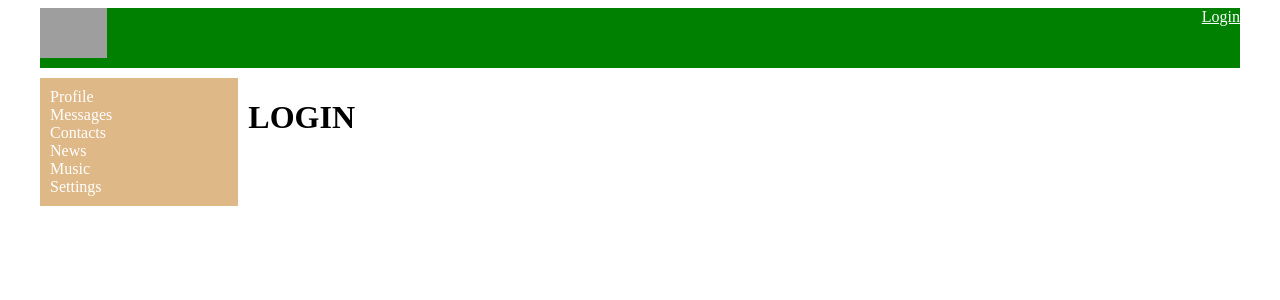
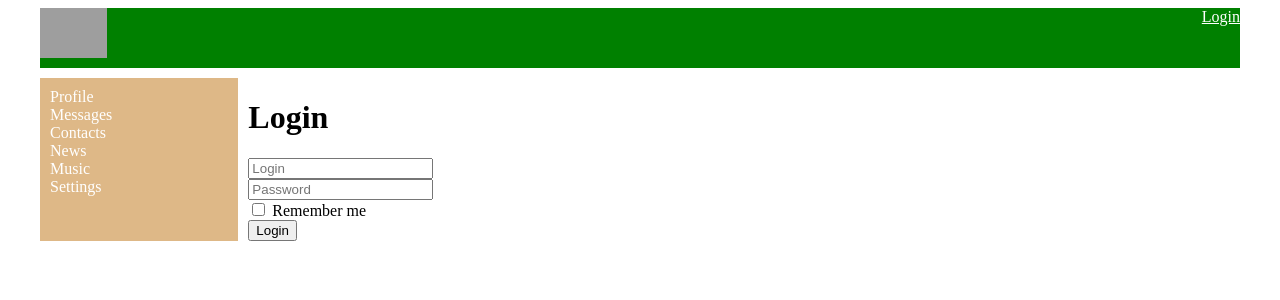
Before and after one commit to olehpi/react-project, a React (Vite) app: page /login in a window 1280 px wide. Shown: the top 300 px of the page. Built offline with nearby package versions, Linux system fonts and the light colour scheme; no server answers; grey boxes are pictures that could not be loaded.

Commit message:
L75 Login is added using Redux-final-form lbrary

```diff
--- a/package.json
+++ b/package.json
@@ -11,8 +11,10 @@
   },
   "dependencies": {
     "axios": "^1.13.2",
+    "final-form": "^5.0.0",
     "react": "^19.2.0",
     "react-dom": "^19.2.0",
+    "react-final-form": "^7.0.0",
     "react-redux": "^9.2.0",
     "react-router-dom": "^7.11.0",
     "redux": "^5.0.1",
--- a/src/components/login/login.jsx
+++ b/src/components/login/login.jsx
@@ -1,3 +1,43 @@
-const login = () => { return <h1>LOGIN</h1> }
+import { Form, Field } from "react-final-form";
 
-export default login;
+const LoginForm = ({ handleSubmit }) => {
+    return (
+        <form onSubmit={handleSubmit}>
+            <div>
+                <Field placeholder="Login" name="login" component="input" />
+            </div>
+            <div>
+                <Field name="password">
+                    {({ input }) => <input {...input} type="password" placeholder="Password" />}
+                </Field>
+            </div>
+            <div>
+                <Field type="checkbox" name="rememberMe" component="input" /> Remember me
+            </div>
+            <div>
+                <button type="submit">Login</button>
+            </div>
+        </form>
+    );
+};
+
+const LoginReactFinalForm = ({ onSubmit }) => {
+    return <Form onSubmit={onSubmit} render={({ handleSubmit }) => (<LoginForm handleSubmit={handleSubmit} />)} />
+};
+
+const Login = () => {
+    const onSubmit = (formData) => { console.log(formData); };
+
+    return (
+        <div>
+            <h1>Login</h1>
+            <LoginReactFinalForm onSubmit={onSubmit} />
+        </div>
+    );
+};
+
+export default Login;
+
+/* // Alternative way to define password field to process its errors
+<Field placeholder={"Password"} name={"password"} component="input" type="password" />
+*/
```
Also changed, not shown: 1 other file (tests, documents, lock files or other folders).
